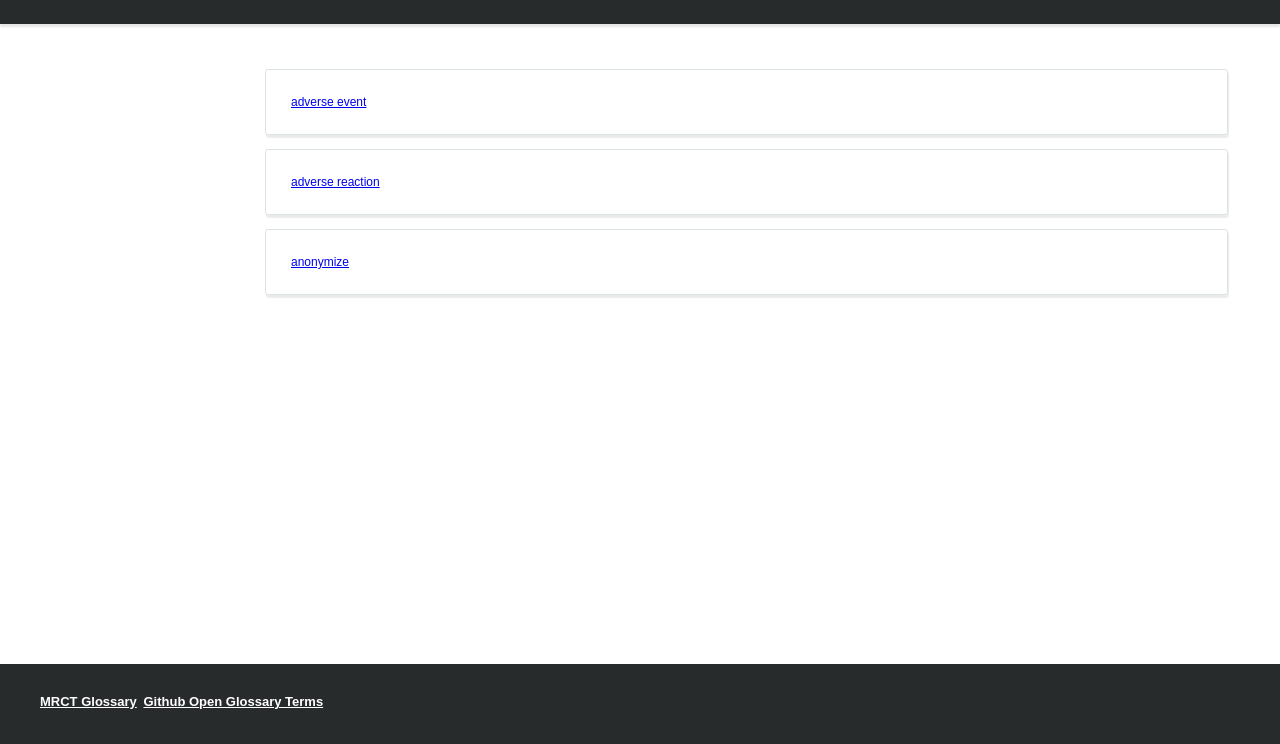
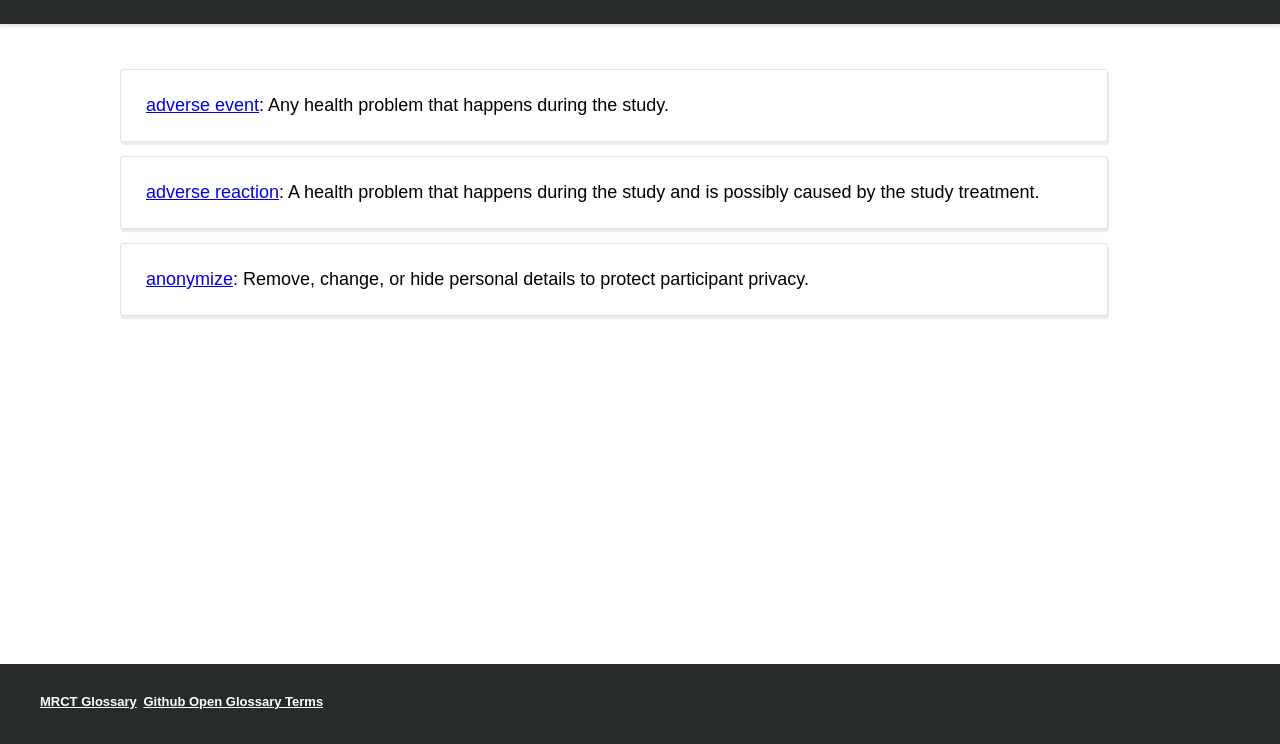
Before and after one commit to bgfast/gloss, a website: page index.html in a window 1280 px wide. Shown: the part 56-800 px from the top of the page. Drawn offline with nearby package versions, Linux system fonts and the light colour scheme.

Commit message:
Minor enhancements

```diff
--- a/assets/css/styles.css
+++ b/assets/css/styles.css
@@ -149,8 +149,8 @@ header h2.tzine a{
 
 .terms-list{
 	list-style:none;
-	margin-left:225px;
-	max-width: 1500px;
+	margin-left:80px;
+	max-width: 1000px;
 	text-align: center;
 	padding: 0;
 	opacity: 0;
@@ -172,7 +172,7 @@ header h2.tzine a{
 	transition: 0.2s;
 
 	text-align:left;
-	font:normal 12px sans-serif;
+	font:normal 18px sans-serif;
 
 	background-color:#ffffff;
 	border:1px solid #dbe3e7;
```
Also changed, not shown: index.html (+1 -1 lines).
